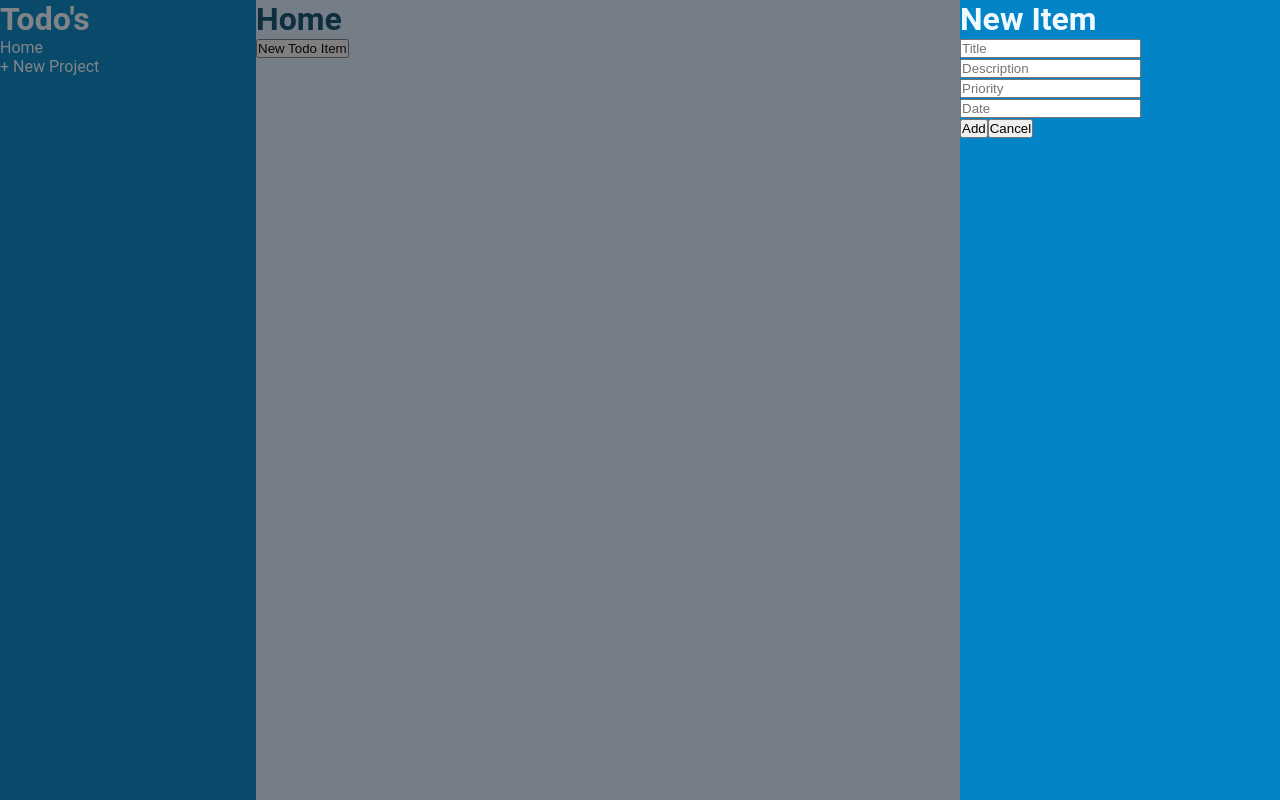
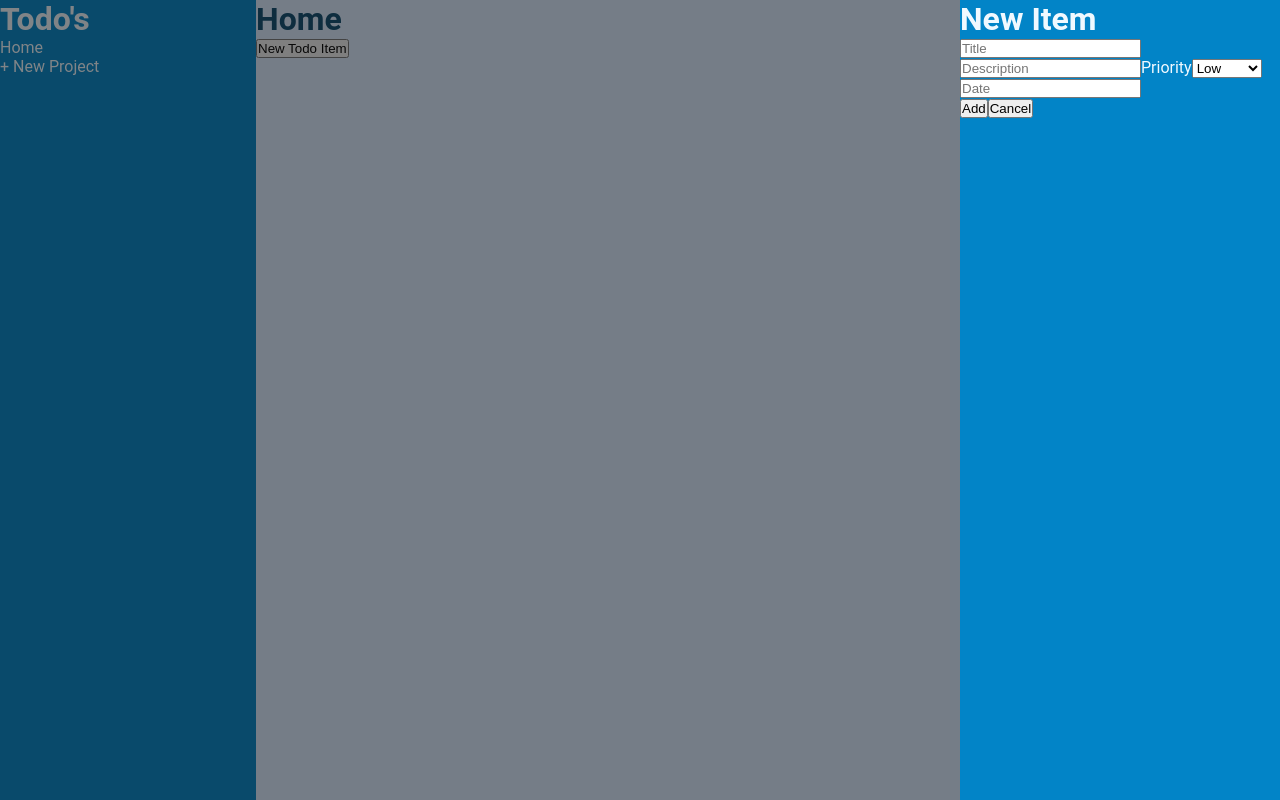
Before and after one commit to E-Trinh/ToDoLists, a website built with webpack: page src/index.html in a window 1280 px wide. Both pictures are taken after a click on the button "New Todo Item". Built offline with nearby package versions, Linux system fonts and the light colour scheme.

Commit message:
Added priority values to Todo objects

```diff
--- a/src/index.js
+++ b/src/index.js
@@ -127,23 +127,51 @@ const displayController = (function() {
         header.classList.toggle("side-header");
         header.textContent = "";
         const title = document.createElement("input");
+        title.type = "text";
         title.placeholder = "Title";
         title.id = "title"
+
         const desc = document.createElement("input");
+        desc.type = "text";
         desc.placeholder = "Description";
         desc.id = "description"
-        const priority = document.createElement("input");
-        priority.placeholder = "Priority";
+
+        const priorityLabel = document.createElement("label");
+        priorityLabel.for = "priority";
+        priorityLabel.textContent = "Priority";
+
+        const priority = document.createElement("select");
         priority.id = "priority"
+
+        const low = document.createElement("option");
+        low.textContent = "Low";
+        low.value = "3";
+        low.selected = true;
+
+        const medium = document.createElement("option");
+        medium.textContent = "Medium"
+        medium.value = "2";
+
+        const high = document.createElement("option");
+        high.textContent = "High"
+        high.value = "1";
+
         const date = document.createElement("input");
+        date.type = "text";
         date.placeholder = "Date";
         date.id = "date"
+
         const buttonDiv = document.createElement("div");
         buttonDiv.id = "buttons";
+
+        priority.appendChild(high);
+        priority.appendChild(medium);
+        priority.appendChild(low);
 
         sideMenu.appendChild(header);
         sideMenu.appendChild(title);
         sideMenu.appendChild(desc);
+        sideMenu.appendChild(priorityLabel);
         sideMenu.appendChild(priority)
         sideMenu.appendChild(date);
         sideMenu.appendChild(buttonDiv);
@@ -249,7 +277,7 @@ const displayController = (function() {
         const desc = document.getElementById("description")
         desc.value = "";
         const priority = document.getElementById("priority")
-        priority.value = "";
+        priority.value = "3";
         const date = document.getElementById("date")
         date.value = "";
     }
--- a/src/styles.css
+++ b/src/styles.css
@@ -42,7 +42,6 @@ html, body {
     height: 100%;
     width: 0;
     background-color: #101010;
-    transition: 1s;
     opacity: 0.5;
     z-index: 2;
     position: fixed;
```
